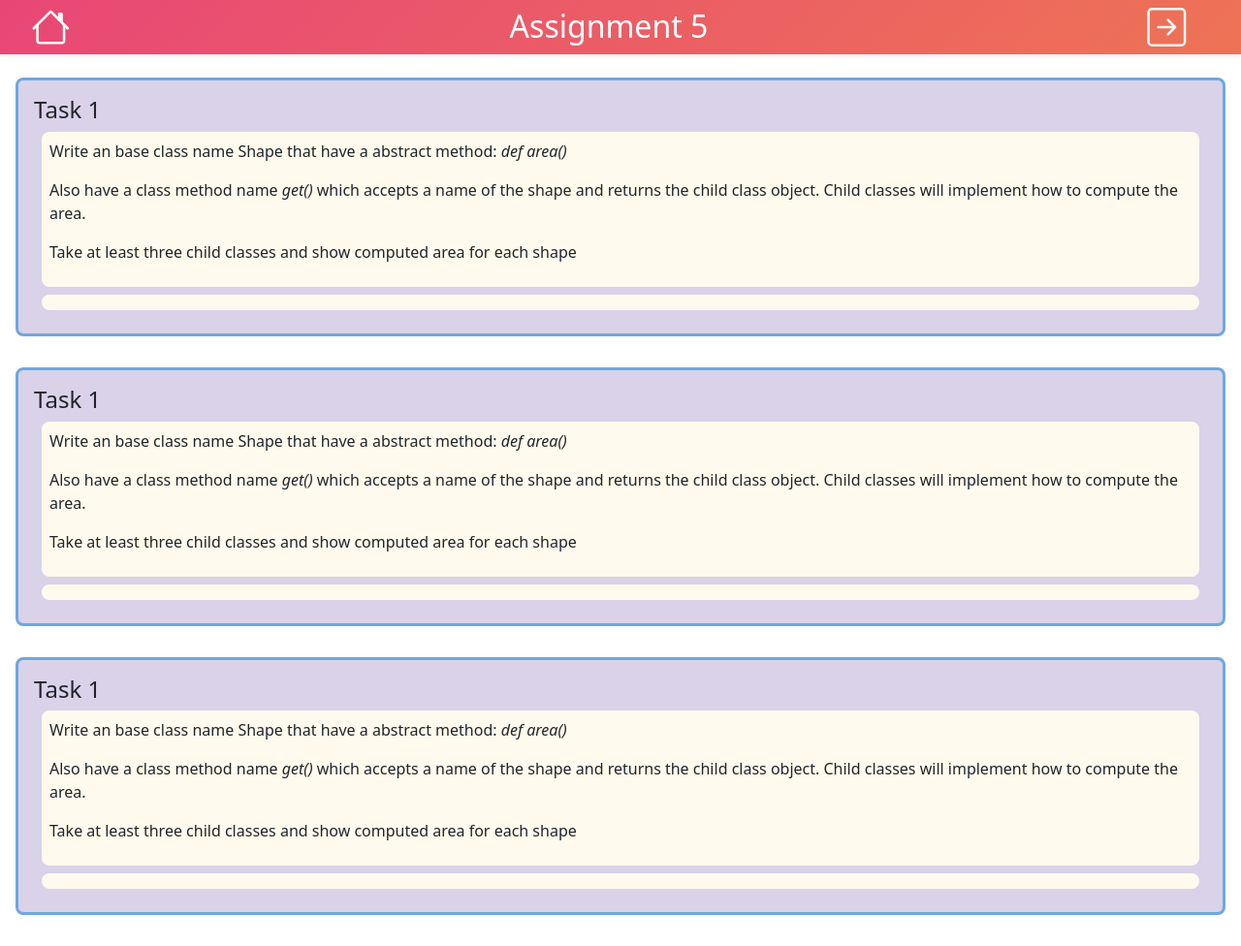
After one commit to ShantanuMittalUnthinkable/Python-Training, a Django app: template training/apps/assignment_5/templates/assignment_5/5.html in a window 1280 px wide. The commit adds this page. Shown: the whole page at 97% size. Run offline with Django 3.2, Linux system fonts and the light colour scheme; the template is opened without the code that fills it, so the values that code supplies are empty.

Commit message:
Assignment 5 page, changes to home

```diff
--- a/training/apps/assignment_4/templates/assignment_4/4.html
+++ b/training/apps/assignment_4/templates/assignment_4/4.html
@@ -7,6 +7,7 @@
 {% block nav_title %}
 Assignment 4
 {% endblock %}
+{% block next_url %}{% url 'assignments:5:main' %}{% endblock %}
 {% block main %}
 <div class="jumbotron">
     <h4>Task 1</h4>
--- /dev/null
+++ b/training/apps/assignment_5/static/assignment_5/css/5.css
@@ -0,0 +1,19 @@
+.jumbotron {
+    padding: 1rem 1rem;
+    margin-bottom: 2rem;
+    margin-left: 1rem;
+    margin-right: 1rem;
+    background-color: #D9D2E9;
+    border-style: solid;
+    border-width: 3px;
+    /* border-color: black; */
+    border-color: #6FA8DC;
+    border-radius: .5rem;
+}
+
+.even-jumbotron {
+    padding: .5rem .5rem;
+    margin: .5rem;
+    background-color: #FFFAED;
+    border-radius: .5rem;
+}
--- /dev/null
+++ b/training/apps/assignment_5/templates/assignment_5/5.html
@@ -0,0 +1,58 @@
+{% extends 'apps/base.html' %}
+{% load static %}
+{% block title %}Assignment 5{% endblock %}
+{% block style_scripts %}
+<link rel="stylesheet" href="{% static 'assignment_5/css/5.css' %}">
+{% endblock %}
+{% block nav_title %}Assignment 5{% endblock %}
+{% block next_url %}{% url 'assignments:4:main' %}{% endblock %}
+{% block main %}
+<div class="jumbotron">
+    <h4>Task 1</h4>
+    <div class="even-jumbotron">
+        <p>
+            Write an base class name Shape that have a abstract method: <i>def area()</i>
+        </p>
+        <p>
+            Also have a class method name <i>get()</i> which accepts a name of the shape and returns the child class object.
+            Child classes will implement how to compute the area.
+        </p>
+        <p>
+            Take at least three child classes and show computed area for each shape
+        </p>
+    </div>
+    <div class="even-jumbotron"></div>
+</div>
+<div class="jumbotron">
+    <h4>Task 1</h4>
+    <div class="even-jumbotron">
+        <p>
+            Write an base class name Shape that have a abstract method: <i>def area()</i>
+        </p>
+        <p>
+            Also have a class method name <i>get()</i> which accepts a name of the shape and returns the child class object.
+            Child classes will implement how to compute the area.
+        </p>
+        <p>
+            Take at least three child classes and show computed area for each shape
+        </p>
+    </div>
+    <div class="even-jumbotron"></div>
+</div>
+<div class="jumbotron">
+    <h4>Task 1</h4>
+    <div class="even-jumbotron">
+        <p>
+            Write an base class name Shape that have a abstract method: <i>def area()</i>
+        </p>
+        <p>
+            Also have a class method name <i>get()</i> which accepts a name of the shape and returns the child class object.
+            Child classes will implement how to compute the area.
+        </p>
+        <p>
+            Take at least three child classes and show computed area for each shape
+        </p>
+    </div>
+    <div class="even-jumbotron"></div>
+</div>
+{% endblock %}
--- a/training/apps/templates/apps/base.html
+++ b/training/apps/templates/apps/base.html
@@ -27,17 +27,60 @@
                 background-position: 0% 50%;
             }
         }
+        #home_button:hover {
+            animation: sizer 1s ease infinite alternate;
+            animation-timing-function: ease-in-out;
+            -webkit-animation-timing-function: ease-in-out;
+        }
+        #next_button:hover {
+            animation: sizer 1s ease infinite alternate;
+            animation-timing-function: ease-in-out;
+            -webkit-animation-timing-function: ease-in-out;
+        }
+        @keyframes sizer{
+            from {
+                padding-top: 0px;
+                padding-bottom: 0px;
+                /* fill: white; */
+            }
+            /* 50% {
+                padding-top: 2px;
+                padding-bottom: 2px;
+            } */
+            to {
+                padding-top: 4px;
+                padding-bottom: 4px;
+                /* fill: black; */
+            }
+        }
     </style>
 </head>
 <body>
     <nav class="navbar fixed-top navbar-light shadow-sm" id="nav_style">
-        <div class="container-fluid">
-            <div style="width: 100%; text-align: center; color: white;">
-                <h2>
-                    {% block nav_title %}
-                        Assignments
-                    {% endblock %}
-                </h2>
+        <div class="container-fluid" style="height: 100%;">
+            <div class="row" style="width: 100%; height: 100%;">
+                <div class="col-1" style="height: 100%; vertical-align: middle; text-align: center;">
+                    <a href="{% url 'home' %}">
+                        <svg id="home_button" xmlns="http://www.w3.org/2000/svg" width="100%" height="100%" class="bi bi-house" viewBox="0 0 16 16" style="fill: white;">
+                            <path fill-rule="evenodd" d="M2 13.5V7h1v6.5a.5.5 0 0 0 .5.5h9a.5.5 0 0 0 .5-.5V7h1v6.5a1.5 1.5 0 0 1-1.5 1.5h-9A1.5 1.5 0 0 1 2 13.5zm11-11V6l-2-2V2.5a.5.5 0 0 1 .5-.5h1a.5.5 0 0 1 .5.5z"/>
+                            <path fill-rule="evenodd" d="M7.293 1.5a1 1 0 0 1 1.414 0l6.647 6.646a.5.5 0 0 1-.708.708L8 2.207 1.354 8.854a.5.5 0 1 1-.708-.708L7.293 1.5z"/>
+                        </svg>
+                    </a>
+                </div>
+                <div class="col-10" style="text-align: center; color: white;">
+                    <h2 style="margin-bottom: 0px;">
+                        {% block nav_title %}
+                            Assignments
+                        {% endblock %}
+                    </h2>
+                </div>
+                <div class="col-1" style="height: 100%;">
+                    <a href="{% block next_url %}#{% endblock %}">
+                        <svg id="next_button" xmlns="http://www.w3.org/2000/svg" width="100%" height="100%" class="bi bi-arrow-right-square" viewBox="0 0 16 16" style="fill: whitesmoke;">
+                            <path fill-rule="evenodd" d="M15 2a1 1 0 0 0-1-1H2a1 1 0 0 0-1 1v12a1 1 0 0 0 1 1h12a1 1 0 0 0 1-1V2zM0 2a2 2 0 0 1 2-2h12a2 2 0 0 1 2 2v12a2 2 0 0 1-2 2H2a2 2 0 0 1-2-2V2zm4.5 5.5a.5.5 0 0 0 0 1h5.793l-2.147 2.146a.5.5 0 0 0 .708.708l3-3a.5.5 0 0 0 0-.708l-3-3a.5.5 0 1 0-.708.708L10.293 7.5H4.5z"/>
+                        </svg>
+                    </a>
+                </div>
             </div>
             {% block navbar %}
             <!-- <a class="navbar-brand test" href="#">Assignments</a> -->
--- a/training/training/urls.py
+++ b/training/training/urls.py
@@ -22,6 +22,6 @@ from django.views.generic import TemplateView
 
 urlpatterns = [
     path('admin/', admin.site.urls),
-    path('', TemplateView.as_view(template_name='apps/home.html')),
+    path('', TemplateView.as_view(template_name='apps/home.html'), name='home'),
     path('assignments/', include('apps.urls', namespace='assignments')),
 ] + static(settings.STATIC_URL, document_root=settings.STATIC_ROOT)
```
Also changed, not shown: training/apps/assignment_5/views.py (+4 -3 lines), training/apps/templates/apps/home.html (+18 -5 lines).
